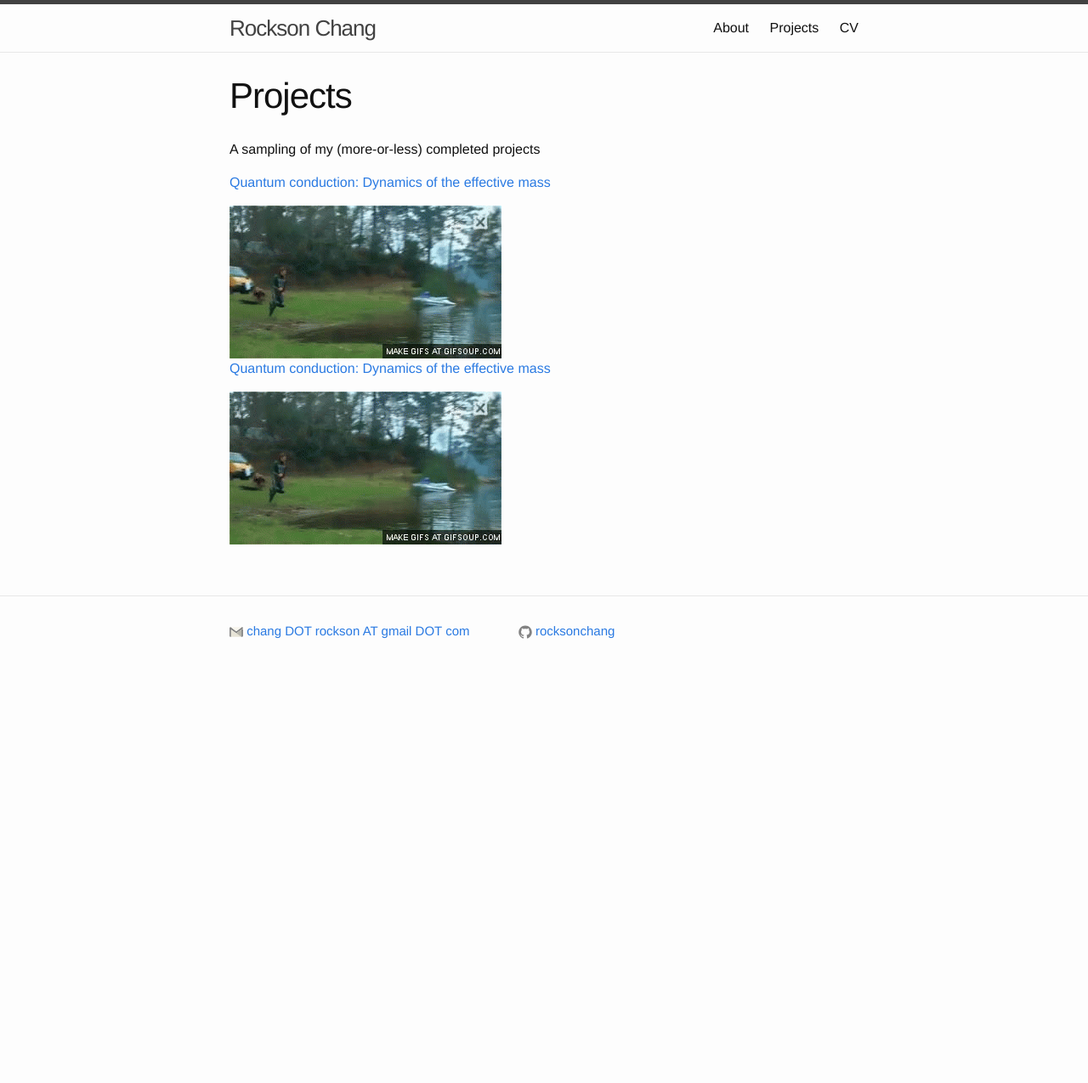
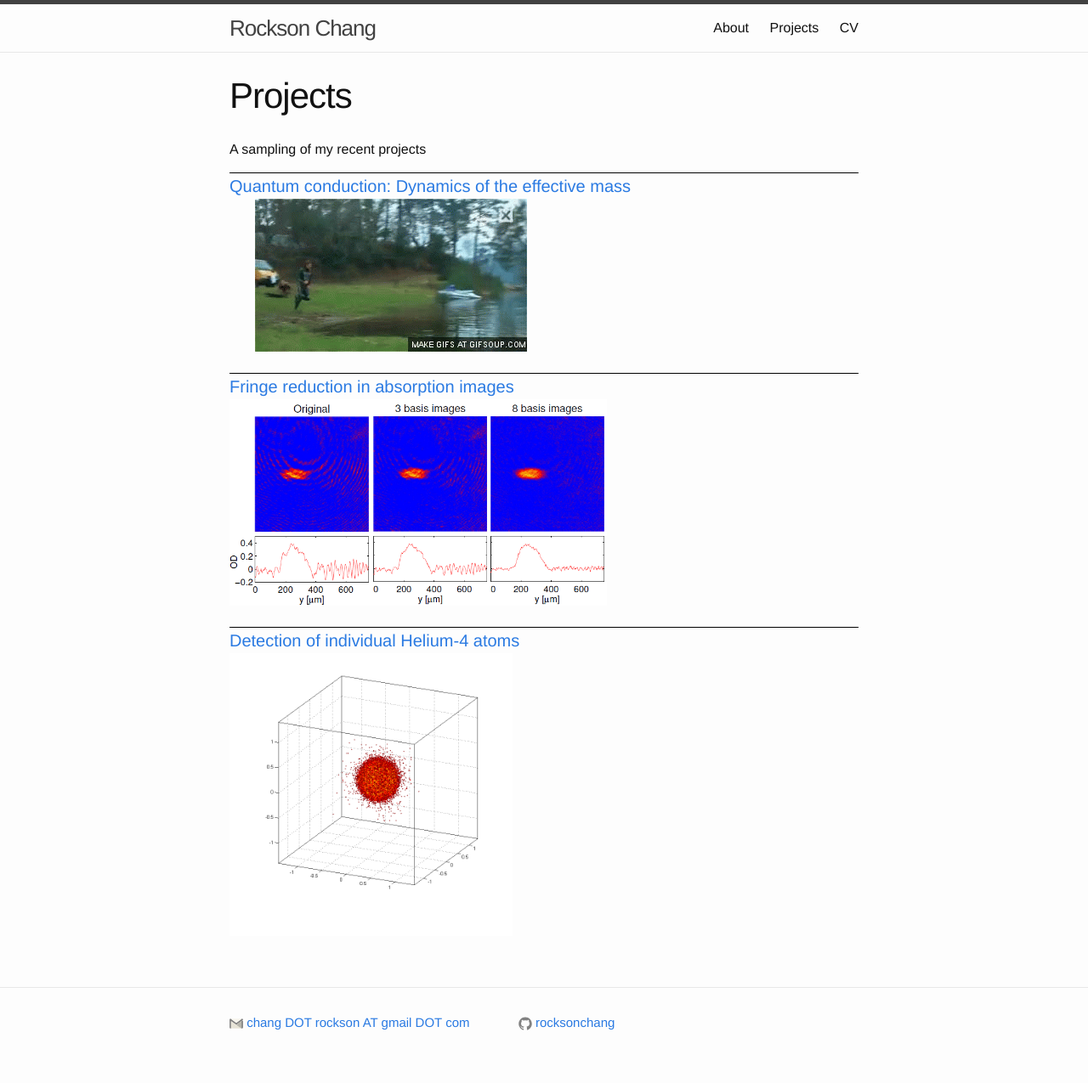
Before and after one commit to rocksonchang/rocksonchang.github.io, a Jekyll site: the page built from projects.md, in a window 1280 px wide. Shown: the whole page at 85% size. Built offline with Jekyll 4.4.1, drawn with Linux system fonts in a browser that asks for light colours; before the commit the page ends 900 px from its top, so only the background shows below that.

Commit message:
More content uploaded

```diff
--- a/_sass/_layout.scss
+++ b/_sass/_layout.scss
@@ -240,3 +240,8 @@
         }
     }
 }
+
+.line{
+     border-top:1px solid black;
+     width:100%
+}
--- a/projects.md
+++ b/projects.md
@@ -5,15 +5,29 @@ permalink: /projects/
 ---
 
 <div class="blurb">
-	<p>A sampling of my (more-or-less) completed projects</p>
+	<p>A sampling of my recent projects</p>
 </div>
 
+<div class="line"></div>
 <div>
-<p><a href="/projects/effective-mass.html"> Quantum conduction: Dynamics of the effective mass </a></p>
-	<img src="../assets/running-on-water-320x180.gif" alt="Quantm-transport" style="width:320px;height:180px;">
+<p style="font-size:20px"><a href="/projects/effective-mass.html"> Quantum conduction: Dynamics of the effective mass </a> <br>
+	<img src="../assets/running-on-water-320x180.gif" alt="Quantm-transport" style="width:320px;height:180px; padding: 0 20px 10px 30px;">
+	</p>
 </div>
 
+<div class="line"></div>
+
 <div>
-<p><a href="/projects/effective-mass.html"> Quantum conduction: Dynamics of the effective mass </a></p>
-	<img src="../assets/running-on-water-320x180.gif" alt="Quantm-transport" style="width:320px;height:180px;">
+	<p style="font-size:20px">
+		<a href="/projects/fringe-reduction.html"> Fringe reduction in absorption images </a> <br>
+		<img src="../assets/fringe-reduction.png" alt="Fringe-reduction" style="width:60%;height:60%; padding: 0 20px 10px 00px;" >
+	</p>
 </div>
+
+<div class="line"></div>
+<div>
+	<p style="font-size:20px">
+		<a href="/projects/helium.html"> Detection of individual Helium-4 atoms </a> <br>
+		<img src="../assets/BECGIFV2.gif" alt="He-BEC" style="width:45%;height: 45%;" >
+	</p>
+</div>
--- a/projects/effective-mass.html
+++ b/projects/effective-mass.html
@@ -7,10 +7,12 @@ title: Quantum transport
 	<h1>Quantum transport: Dynamics of the effective mass</h1>
 	<p align="justify">
 	<img src="../assets/running-on-water-320x180.gif" class="left" border="0" style="float: left; padding: 0 20px 0 0; width:320px;height:180px;" />
+	</p>
+	</div>
 
+	<div style="clear:both;"></div>
+	<div>
 	<a href="http://journals.aps.org/prl/abstract/10.1103/PhysRevLett.112.170404/">R. Chang et al, Physical Review Letters 112, 170404, 2 May 2014.</a>
-
-	</p>
 	</div>
 
 <!-- /.blurb -->
```
Also changed, not shown: _posts/2016-06-17-site-is-live.markdown (added, +7 -0 lines), _posts/2016-06-17-welcome-to-jekyll.markdown (deleted, +0 -25 lines), projects/fringe-reduction.html (added, +18 -0 lines), projects/helium.html (added, +18 -0 lines), assets/BECGIFV2.gif (added), assets/fringe-reduction.png (added), 1 other file.
